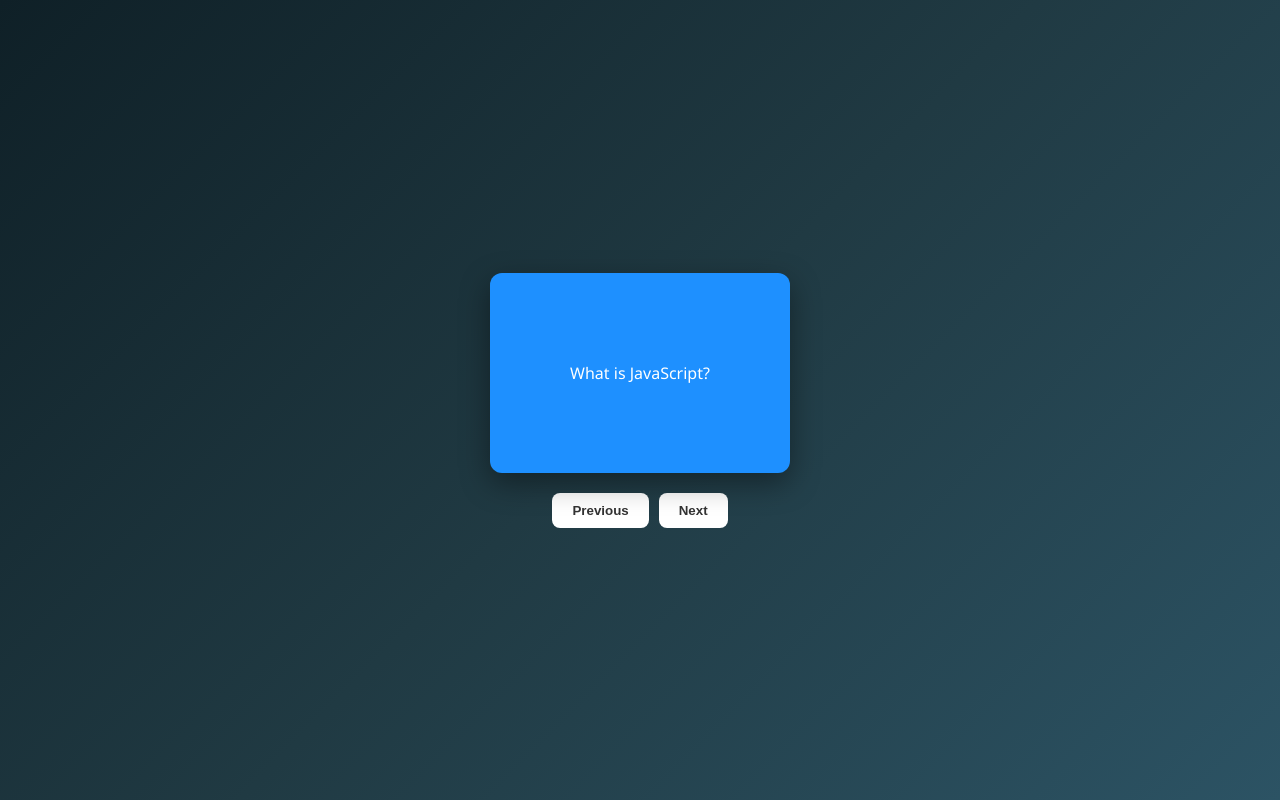
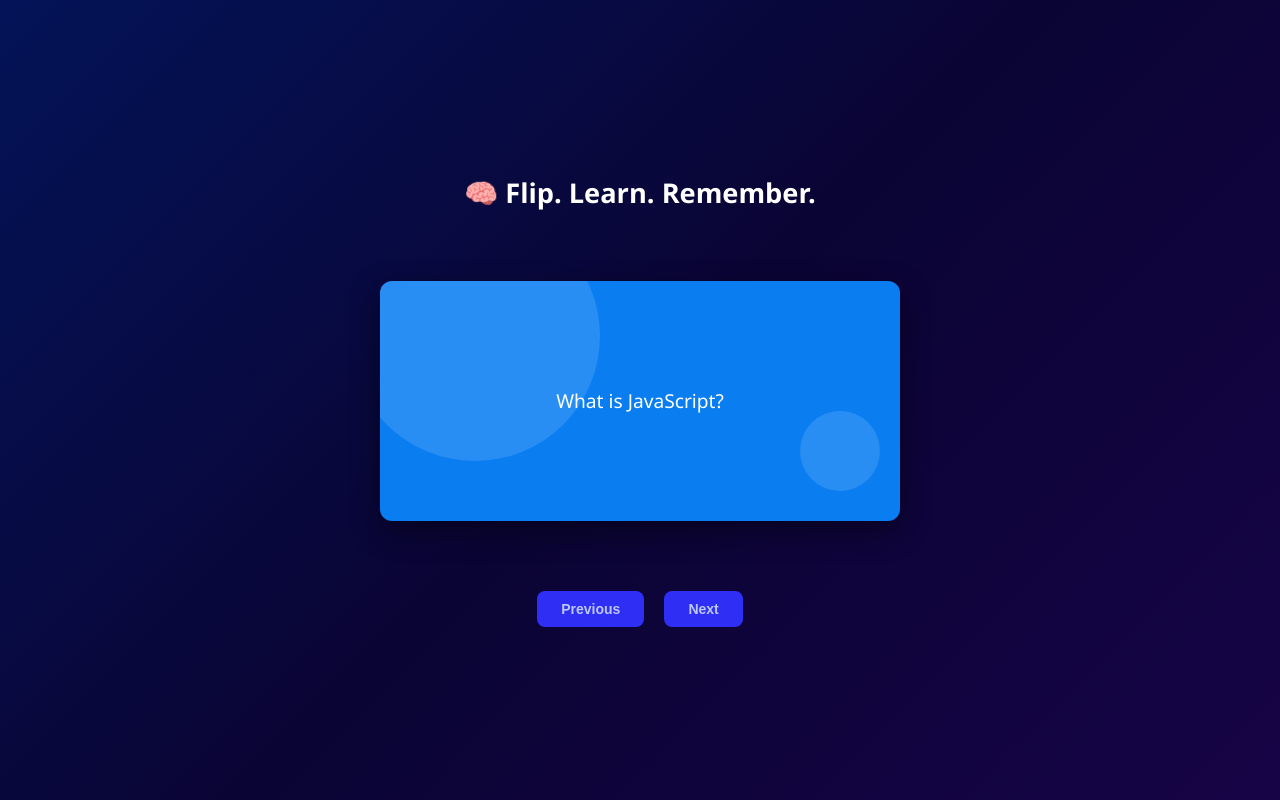
Before and after one commit to Sajid-developer/flash-wisdom-app, a plain HTML site: page index.html in a window 1280 px wide. Drawn offline with Linux system fonts and the light colour scheme.

Commit message:
file modified.

```diff
--- a/index.html
+++ b/index.html
@@ -8,6 +8,7 @@
 </head>
 <body>
   <div class="flashcard-container">
+    <h1>🧠 Flip. Learn. Remember.</h1>
     <div class="flashcard" id="flashcard">
       <div class="card-face front" id="card-front">What is JavaScript?</div>
       <div class="card-face back" id="card-back">A programming language for the web</div>
--- a/style.css
+++ b/style.css
@@ -1,27 +1,35 @@
-* {
+*, body{
       margin: 0;
       padding: 0;
       box-sizing: border-box;
     }
     body {
-      background: linear-gradient(135deg, #0f2027, #203a43, #2c5364);
+      background: linear-gradient(135deg, #031357, #0a0434, #170447);
       font-family: 'Segoe UI', Tahoma, Geneva, Verdana, sans-serif;
       display: flex;
       align-items: center;
       justify-content: center;
       height: 100vh;
+      width: 100vw;
       color: white;
     }
     .flashcard-container {
-      perspective: 1000px;
+      perspective: 900px;
+    }
+    h1{
+        font-size: 1.7rem;
+        text-align: center;
     }
     .flashcard {
-      width: 300px;
-      height: 200px;
+      display: flex;
       position: relative;
+      width: 520px;
+      height: 240px;
       transform-style: preserve-3d;
-      transition: transform 0.8s;
+      transition: 0.8s ease-in-out;
       cursor: pointer;
+      margin: 70px 0;
+      font-size: 1.2rem;
     }
     .flashcard.flip {
       transform: rotateY(180deg);
@@ -37,30 +45,64 @@
       border-radius: 12px;
       padding: 20px;
       box-shadow: 0 10px 30px rgba(0, 0, 0, 0.4);
+      overflow: hidden;
+    }
+    .card-face::before,
+    .card-face::after{
+        content: '';
+        position: absolute;
+        background: rgba(255, 255, 255, 0.12);
+        border-radius: 50%;
+    }
+    .card-face::before{
+        left: -30px;
+        top: -70px;
+        width: 250px;
+        height: 250px;
+    }
+    .card-face::after{
+        right: 20px;
+        bottom: 30px;
+        width: 80px;
+        height: 80px;
     }
     .front {
-      background: #1e90ff;
+      background: #0a7ef1;
     }
     .back {
-      background: #ffa500;
+      background: #00bf6f;
       transform: rotateY(180deg);
     }
     .buttons {
       margin-top: 20px;
       display: flex;
       justify-content: center;
-      gap: 10px;
+      gap: 20px;
     }
     button {
-      padding: 10px 20px;
+      padding: 10px 24px;
       border: none;
       border-radius: 8px;
-      background: #fff;
-      color: #333;
+      background: #2e2ef4;
+      color: #bcc7ff;
+      font-size: 14px;
       font-weight: bold;
       cursor: pointer;
       transition: 0.3s ease;
     }
     button:hover {
-      background: #ddd;
+      background: #778eff;
+      color: rgb(0, 0, 0);
     }
+
+    @media (max-width: 450px){
+    .flashcard {
+      width: 340px;
+      height: 180px;
+      font-size: 1rem;
+      margin: 40px 0;
+    }
+       h1{
+        font-size: 1.3rem;
+       }
+    }
```
